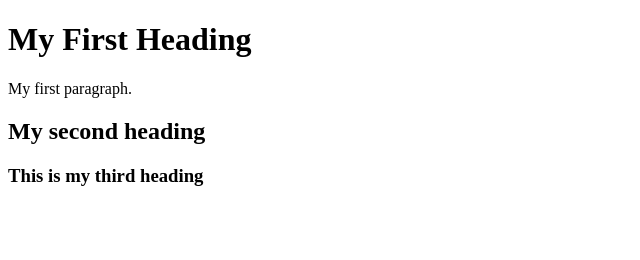
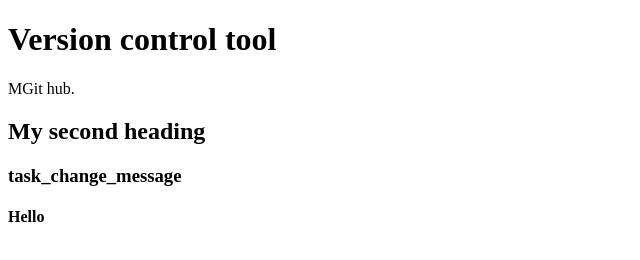
Before and after one commit to rohit-ht-123/test-app, a plain HTML site: page index.html in a window 1280 px wide. Shown: the whole page, without its empty margins (0-640 px from the left). Drawn offline with Linux system fonts and the light colour scheme.

Commit message:
Commit from task_add_doc branch

```diff
--- a/index.html
+++ b/index.html
@@ -2,9 +2,10 @@
 <html>
 <body>
 
-<h1>My First Heading</h1>
-<p>My first paragraph.</p>
+<h1>Version control tool</h1>
+<p>MGit hub.</p>
 <h2>My second heading</h2>
-    <h3>This is my third heading</h3>
+<h3>task_change_message</h3>
+<h4>Hello</h4>
 </body>
 </html>
```
Also changed, not shown: doc/git_understanding.txt (added), 2 other files.
